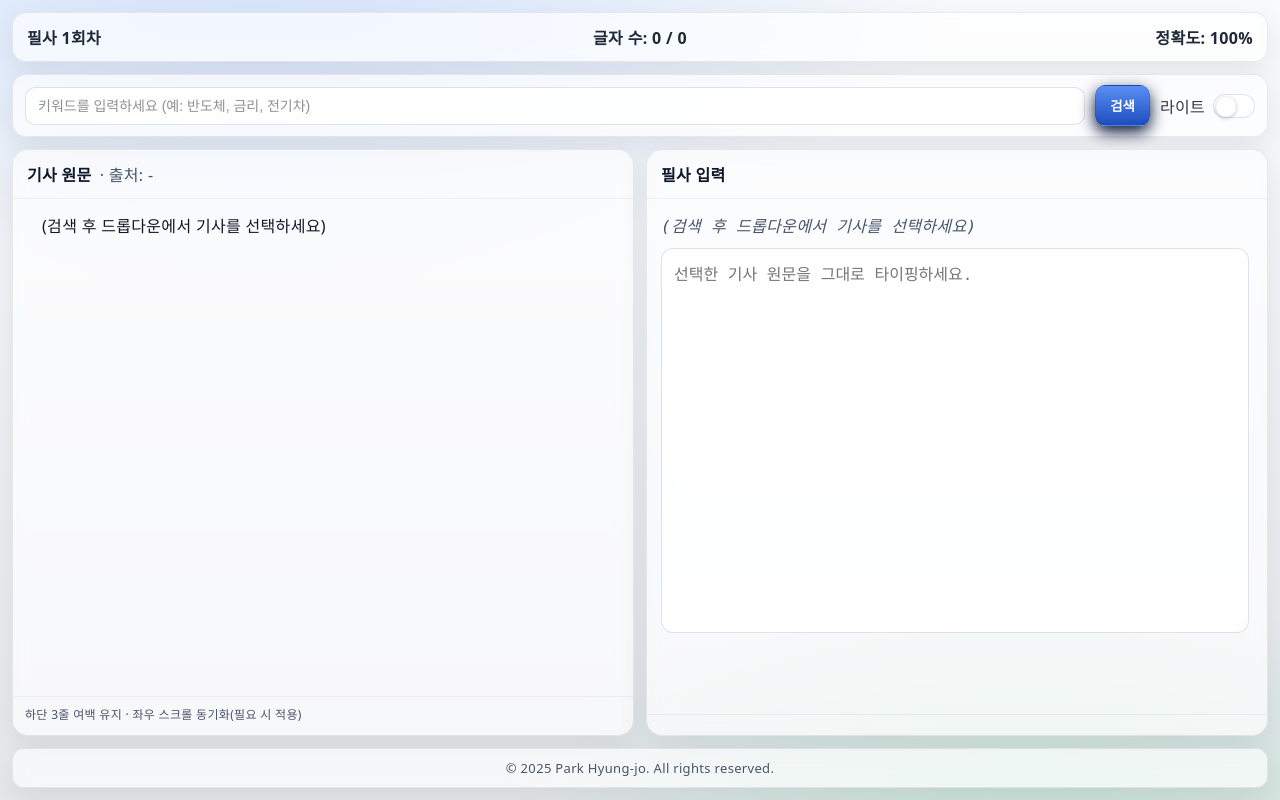
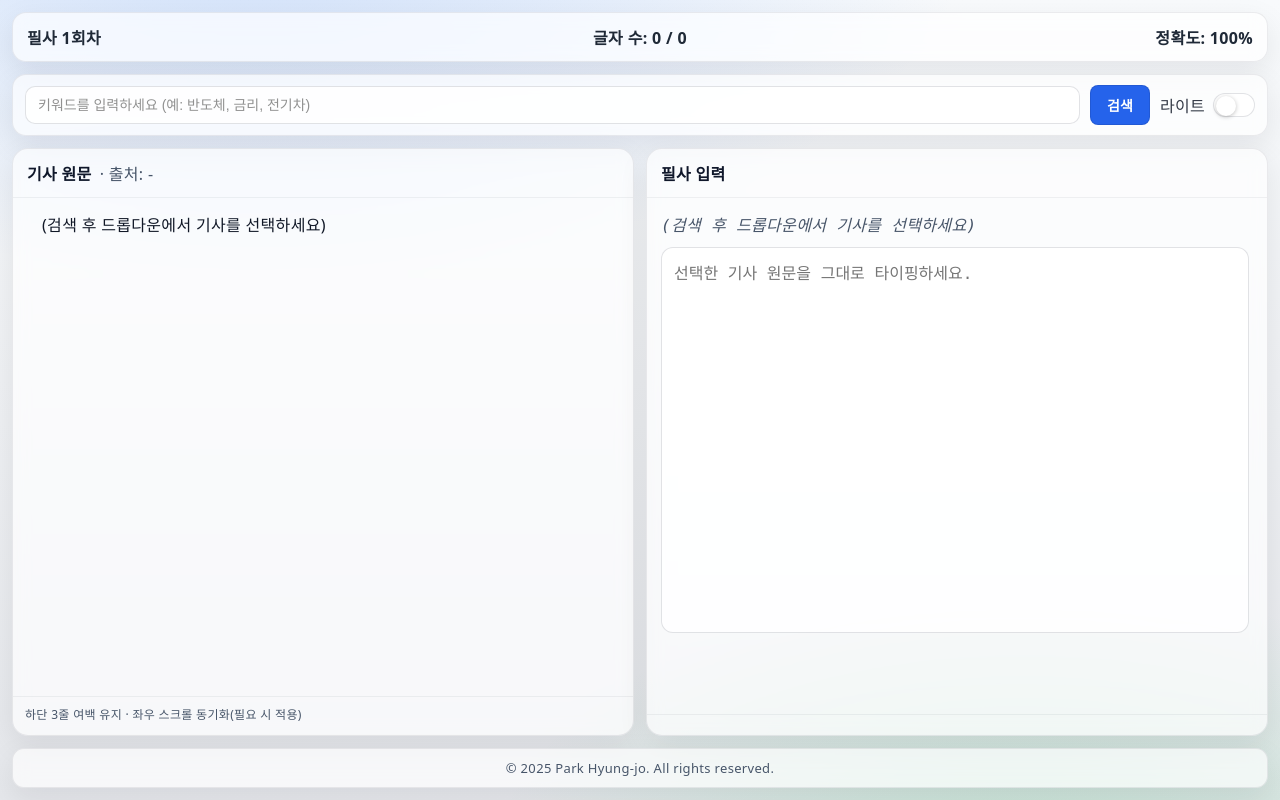
Before and after one commit to Walpin007/article-typing-app, a React (Vite) app: page / in a window 1280 px wide. Built offline with nearby package versions, Linux system fonts and the light colour scheme.

Commit message:
디자인 변경_버튼

```diff
--- a/src/index.css
+++ b/src/index.css
@@ -114,16 +114,30 @@ input:focus, select:focus{
 select{min-width:280px}
 
 button{
-  border:1px solid var(--input-stroke);
-  background: linear-gradient(180deg, color-mix(in oklab, var(--accent) 75%, white),
-                                      color-mix(in oklab, var(--accent) 85%, black));
-  color:white;border-radius:10px;padding:10px 14px;font-weight:600;cursor:pointer;
-  box-shadow: 0 6px 16px color-mix(in oklab, var(--accent) 35%, black);
-  transition: transform .05s ease, filter .2s ease;
+  border: 1px solid var(--input-stroke);
+  background: var(--accent);
+  color: white;
+  border-radius: 8px;
+  padding: 9px 16px;
+  font-weight: 600;
+  font-size: 14px;
+  cursor: pointer;
+  transition: background-color .2s ease, transform .05s ease;
+  box-shadow: none; /* ✅ 그림자 제거 */
 }
-button:hover{filter:brightness(1.05)}
-button:active{transform: translateY(1px)}
-button[disabled]{opacity:.6;cursor:not-allowed}
+
+button:hover{
+  background: color-mix(in oklab, var(--accent) 90%, white);
+}
+
+button:active{
+  transform: translateY(1px);
+}
+
+button[disabled]{
+  opacity: .6;
+  cursor: not-allowed;
+}
 
 /* 토글 스위치(테마) */
 .themeToggle{
```
